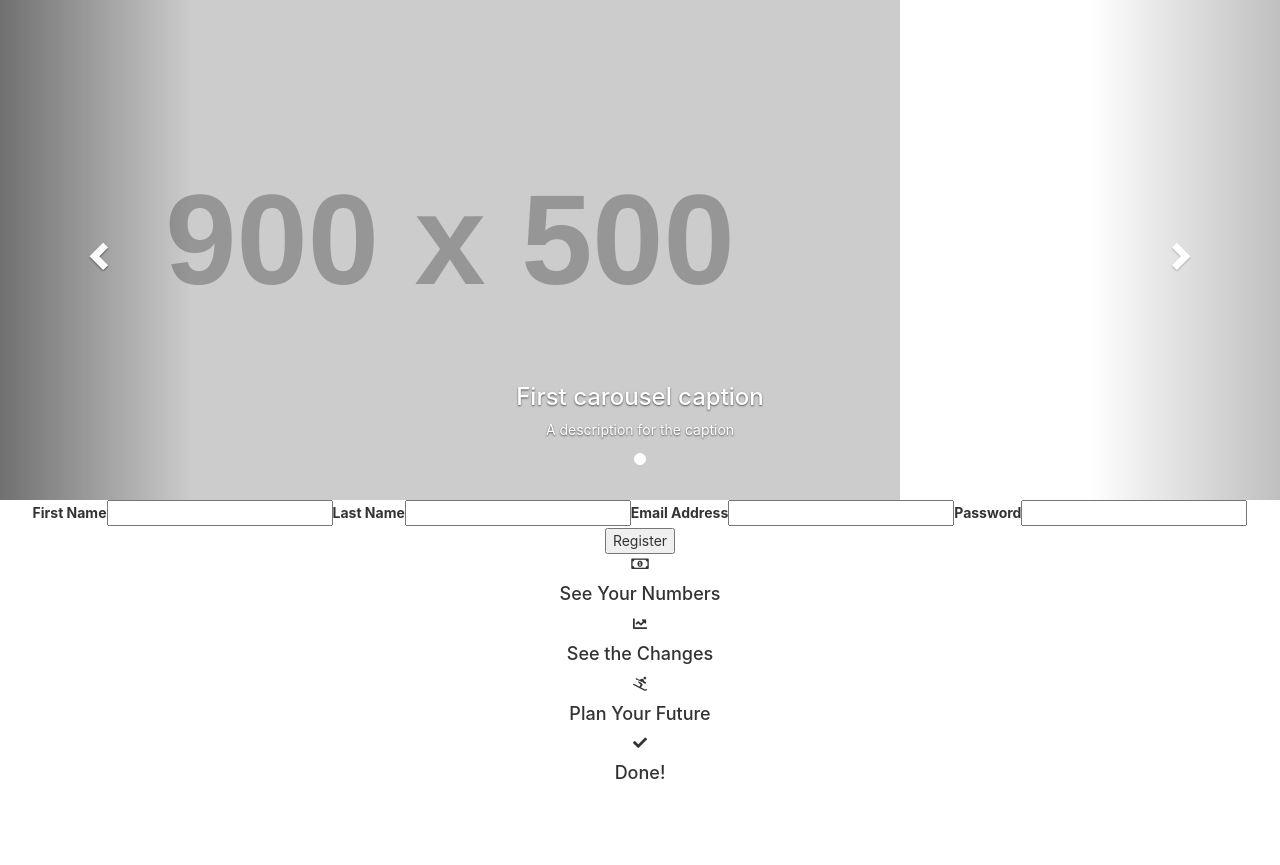
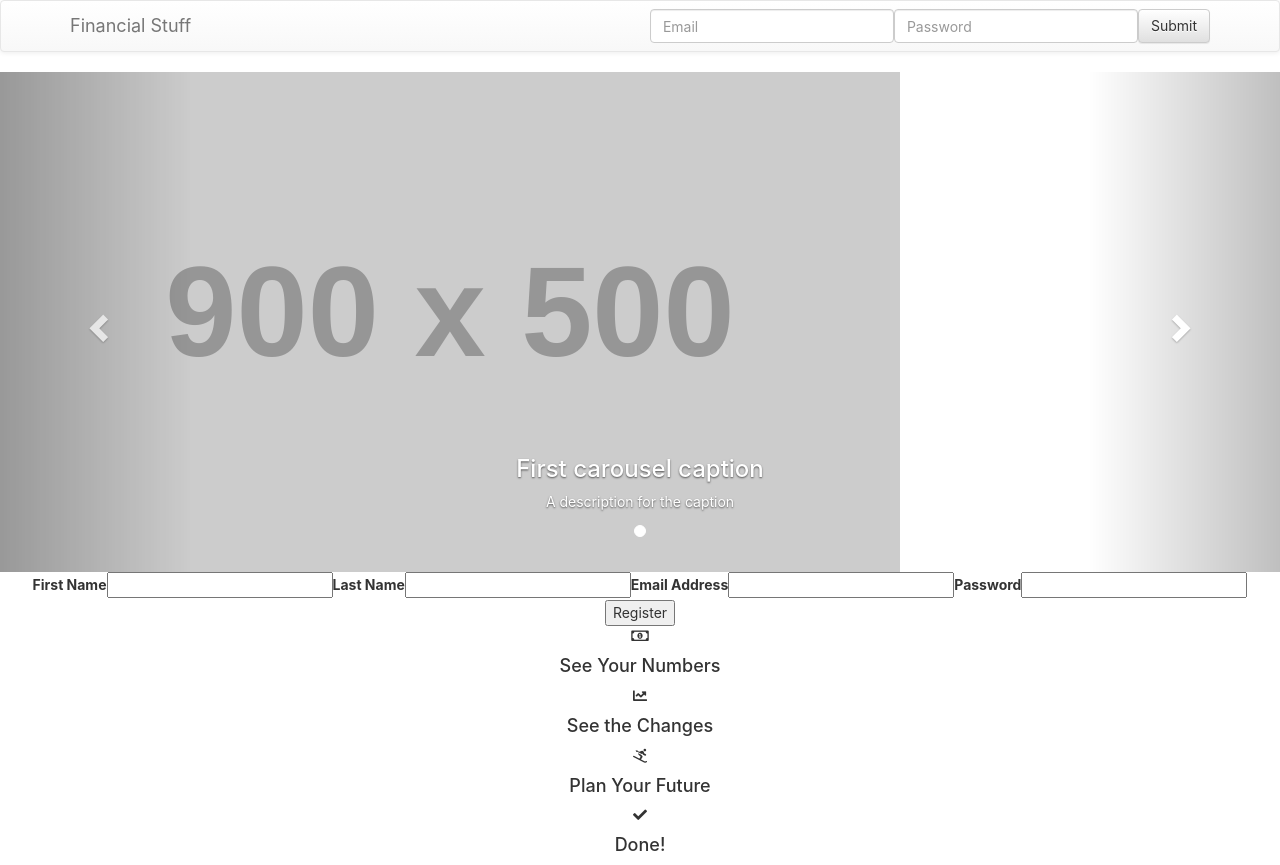
Before and after one commit to team-awesome99999/personal-finance, a React (Create React App) app: page /#/ in a window 1280 px wide. Before the commit the page ends 800 px from the top, so only its background shows below. Built offline with nearby package versions, Linux system fonts and the light colour scheme.

Commit message:
added a very simple navbar for the landing page

```diff
--- /dev/null
+++ b/src/Pages/Header.js
@@ -0,0 +1,32 @@
+import React, { Component } from 'react';
+import { Navbar, Button, FormGroup, FormControl } from 'react-bootstrap';
+
+class Header extends Component {
+
+  state = {
+    showLogin: false
+  }
+
+  render() {
+    return (
+      <div>
+        <Navbar>
+          <Navbar.Header>
+            <Navbar.Brand>Financial Stuff</Navbar.Brand>
+          </Navbar.Header>
+          <Navbar.Form pullRight>
+            <FormGroup>
+              <FormControl type="text" placeholder="Email" />
+            </FormGroup>
+            <FormGroup>
+            <FormControl type="text" placeholder="Password" />
+            </FormGroup>
+            <Button type='submit'>Submit</Button>
+          </Navbar.Form>
+        </Navbar>
+      </div>
+    );
+  }
+}
+
+export default Header;
--- a/src/Pages/Landing Page/Landing.js
+++ b/src/Pages/Landing Page/Landing.js
@@ -1,6 +1,7 @@
 import React, { Component } from 'react';
 import './LandingPage.css';
 import { Carousel } from 'react-bootstrap'
+import Header from '../Header';
 import axios from 'axios';
 
 class Landing extends Component {
@@ -21,6 +22,7 @@ class Landing extends Component {
   render() {
     return (
       <div className='landing-main'>
+        <Header/>
         <Carousel>
           <Carousel.Item>
             <img width={900} height={500} alt="900x500" src="http://placehold.it/900x500" />
```
